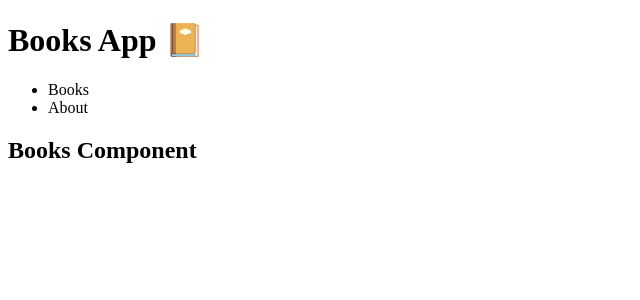
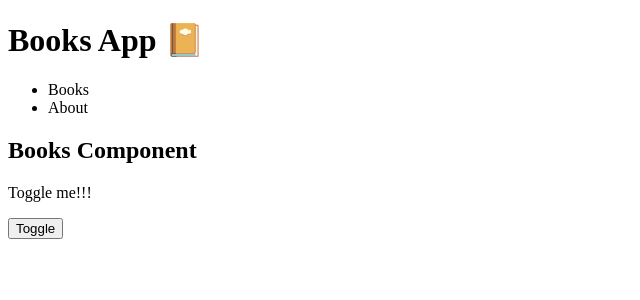
Before and after one commit to nicokoenig/angular-workshop-kw24, an Angular app: page / in a window 1280 px wide. Shown: the top 300 px of the page, without its empty margins (0-640 px from the left). Built offline with nearby package versions, Linux system fonts and the light colour scheme.

Commit message:
Task: Create an Info-Box

```diff
--- a/src/app/app.component.html
+++ b/src/app/app.component.html
@@ -5,3 +5,5 @@
 <app-books></app-books>
 
 <router-outlet></router-outlet>
+
+<app-info-box></app-info-box>
--- a/src/app/app.module.ts
+++ b/src/app/app.module.ts
@@ -6,9 +6,10 @@
 import { BooksModule } from './books/books.module';
 import { AboutModule } from './about/about.module';
 import { NavigationComponent } from './navigation/navigation.component';
+import { InfoBoxComponent } from './info-box/info-box.component';
 
 @NgModule({
-  declarations: [AppComponent, NavigationComponent],
+  declarations: [AppComponent, NavigationComponent, InfoBoxComponent],
   imports: [BrowserModule, AppRoutingModule, BooksModule, AboutModule],
   providers: [],
   bootstrap: [AppComponent],
--- /dev/null
+++ b/src/app/info-box/info-box.component.html
@@ -0,0 +1,2 @@
+<p [hidden]="isHidden">Toggle me!!!</p>
+<button (click)="toggle()">Toggle</button>
--- /dev/null
+++ b/src/app/info-box/info-box.component.ts
@@ -0,0 +1,18 @@
+import { Component, OnInit } from '@angular/core';
+
+@Component({
+  selector: 'app-info-box',
+  templateUrl: './info-box.component.html',
+  styleUrls: ['./info-box.component.scss'],
+})
+export class InfoBoxComponent implements OnInit {
+  isHidden = false;
+
+  constructor() {}
+
+  ngOnInit(): void {}
+
+  toggle() {
+    this.isHidden = !this.isHidden;
+  }
+}
```
Also changed, not shown: src/app/info-box/info-box.component.scss (added), 1 other file (tests, documents, lock files or other folders).
